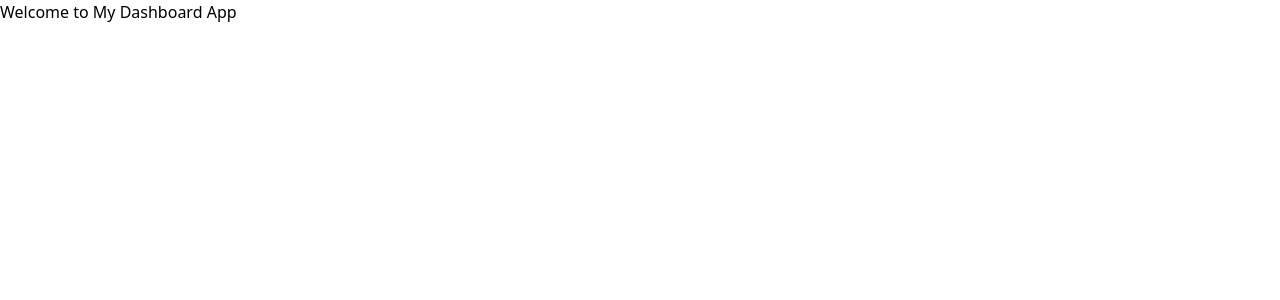
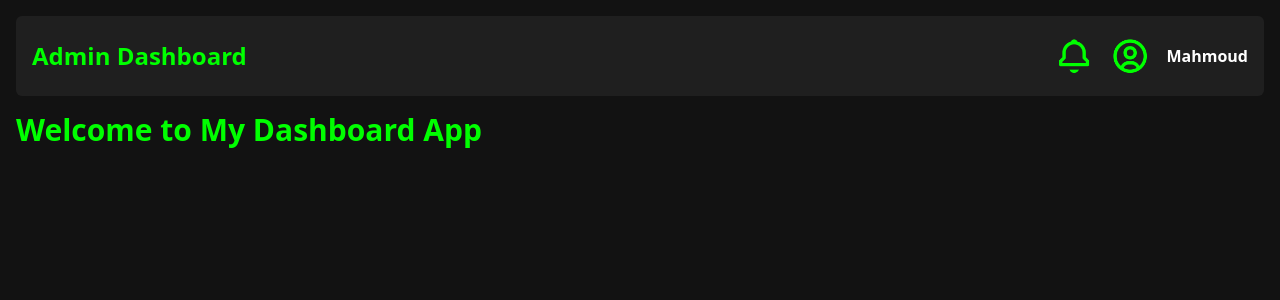
Before and after one commit to 0x-70da/admin-dashboard, a Next.js app: page / in a window 1280 px wide. Shown: the top 300 px of the page. Built offline with nearby package versions, Linux system fonts and the light colour scheme.

Commit message:
created header

```diff
--- a/app/globals.css
+++ b/app/globals.css
@@ -1 +1,11 @@
 @import "tailwindcss";
+
+:root {
+    --primary-color: #00FF00;
+}
+
+@layer base {
+    h1 {
+        @apply text-3xl font-bold text-(--primary-color);
+    }
+}
--- a/app/layout.js
+++ b/app/layout.js
@@ -1,3 +1,4 @@
+import Header from "@/components/Header";
 import "./globals.css";
 
 export const metadata = {
@@ -8,7 +9,12 @@ export const metadata = {
 export default function RootLayout({ children }) {
   return (
     <html lang="en">
-      <body>{children}</body>
+      <body className="bg-[#121212] text-white">
+        <div className="global-container p-4 min-h-screen w-full">
+          <Header />
+          {children}
+        </div>
+      </body>
     </html>
   );
 }
--- /dev/null
+++ b/components/Header.jsx
@@ -0,0 +1,16 @@
+import Image from "next/image"
+
+const Header = () => {
+  return (
+    <header className="w-full h-20 bg-[#1f1f1f] flex justify-between items-center px-4 py-2 mb-4 rounded-md">
+        <h1 className="text-2xl font-bold">Admin Dashboard</h1>
+        <div className="flex items-center space-x-4">
+            <Image src="/icons/bell.png" alt="bell" width={40} height={40}/>
+            <Image src="/icons/user.png" alt="user" width={40} height={40}/>
+            <span className="hidden sm:block font-bold">Mahmoud</span>
+        </div>
+    </header>
+  )
+}
+
+export default Header
```
Also changed, not shown: public/icons/bell.png (added), public/icons/user.png (added).
